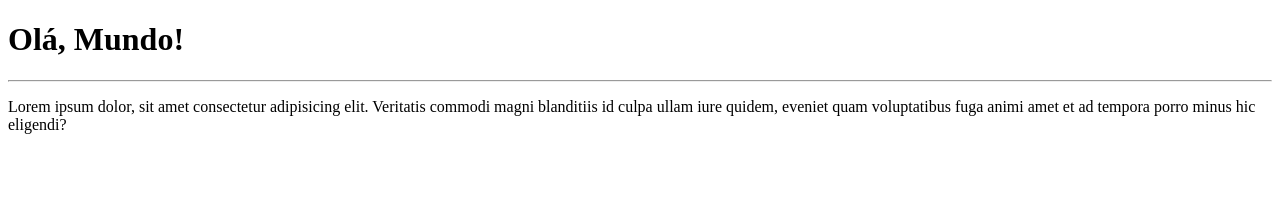
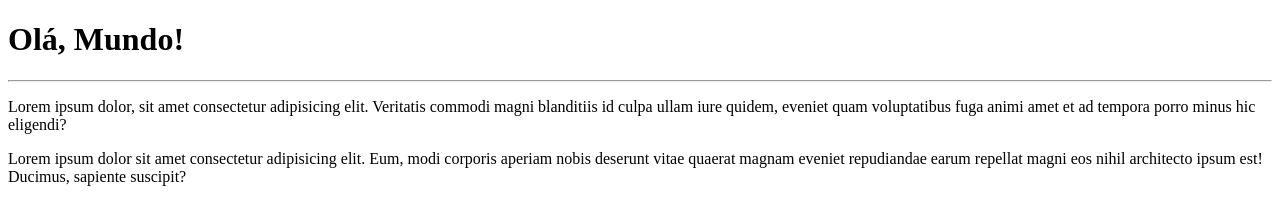
Before and after one commit to Ikyzero/Ola-Mundo, a plain HTML site: page site-exemplo/index.html in a window 1280 px wide. Drawn offline with Linux system fonts and the light colour scheme.

Commit message:
Adicionei um parágrafo

```diff
--- a/site-exemplo/index.html
+++ b/site-exemplo/index.html
@@ -10,5 +10,6 @@
     <h1>Olá, Mundo!</h1>
     <hr>
     <p>Lorem ipsum dolor, sit amet consectetur adipisicing elit. Veritatis commodi magni blanditiis id culpa ullam iure quidem, eveniet quam voluptatibus fuga animi amet et ad tempora porro minus hic eligendi?</p>
+    <p>Lorem ipsum dolor sit amet consectetur adipisicing elit. Eum, modi corporis aperiam nobis deserunt vitae quaerat magnam eveniet repudiandae earum repellat magni eos nihil architecto ipsum est! Ducimus, sapiente suscipit?</p>
 </body>
 </html>
```
